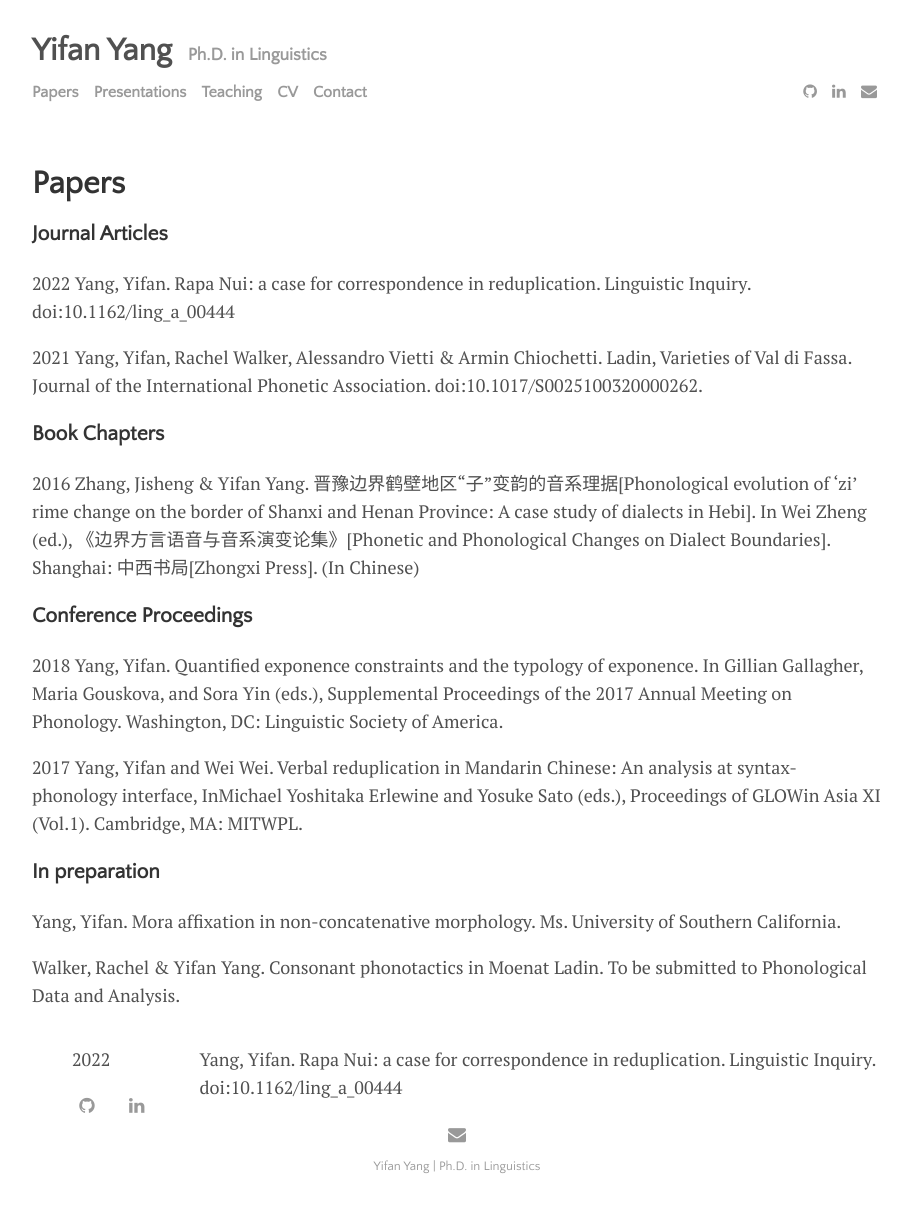
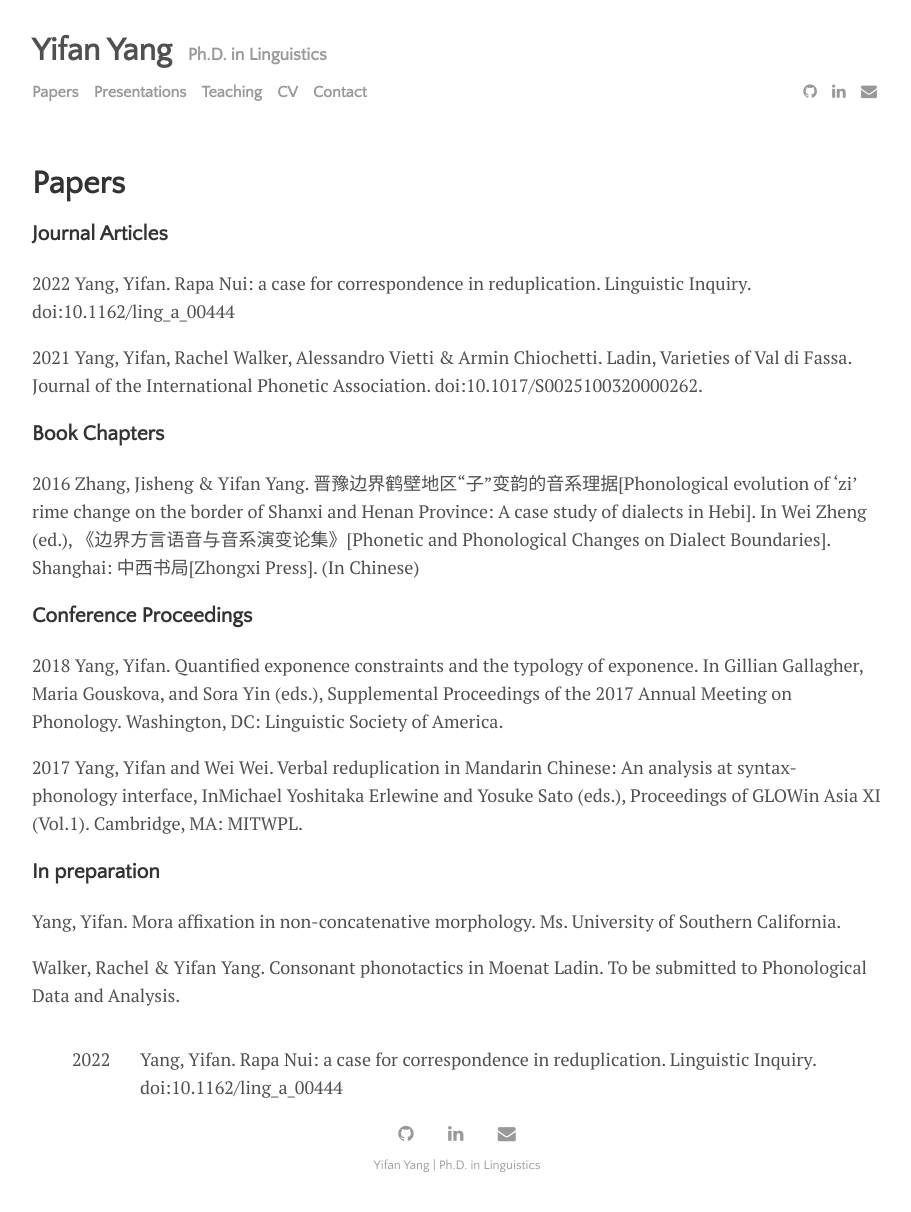
Before and after one commit to yifanyang08/yifanyang08.github.io, a Jekyll site: the page built from menu/papers.md, in a window 1280 px wide. Shown: the whole page, without its empty margins (183-1094 px from the left). Built offline with Jekyll 4.4.1, drawn with Linux system fonts in a browser that asks for light colours.

Commit message:
Update papers.md

```diff
--- a/menu/papers.md
+++ b/menu/papers.md
@@ -27,9 +27,9 @@
 Walker, Rachel & Yifan Yang. Consonant phonotactics in Moenat Ladin. To be submitted to Phonological Data and Analysis.
 
 
-<div style="float: left; width: 15%;">
+<div style="float: left; width: 8%;">
 <ul> 2022 </ul>
 </div>
-<div style="float: right; width: 85%;">
+<div style="float: right; width: 92%;">
 <ul> Yang, Yifan. Rapa Nui: a case for correspondence in reduplication. Linguistic Inquiry. doi:10.1162/ling_a_00444 </ul>
 </div>
```
